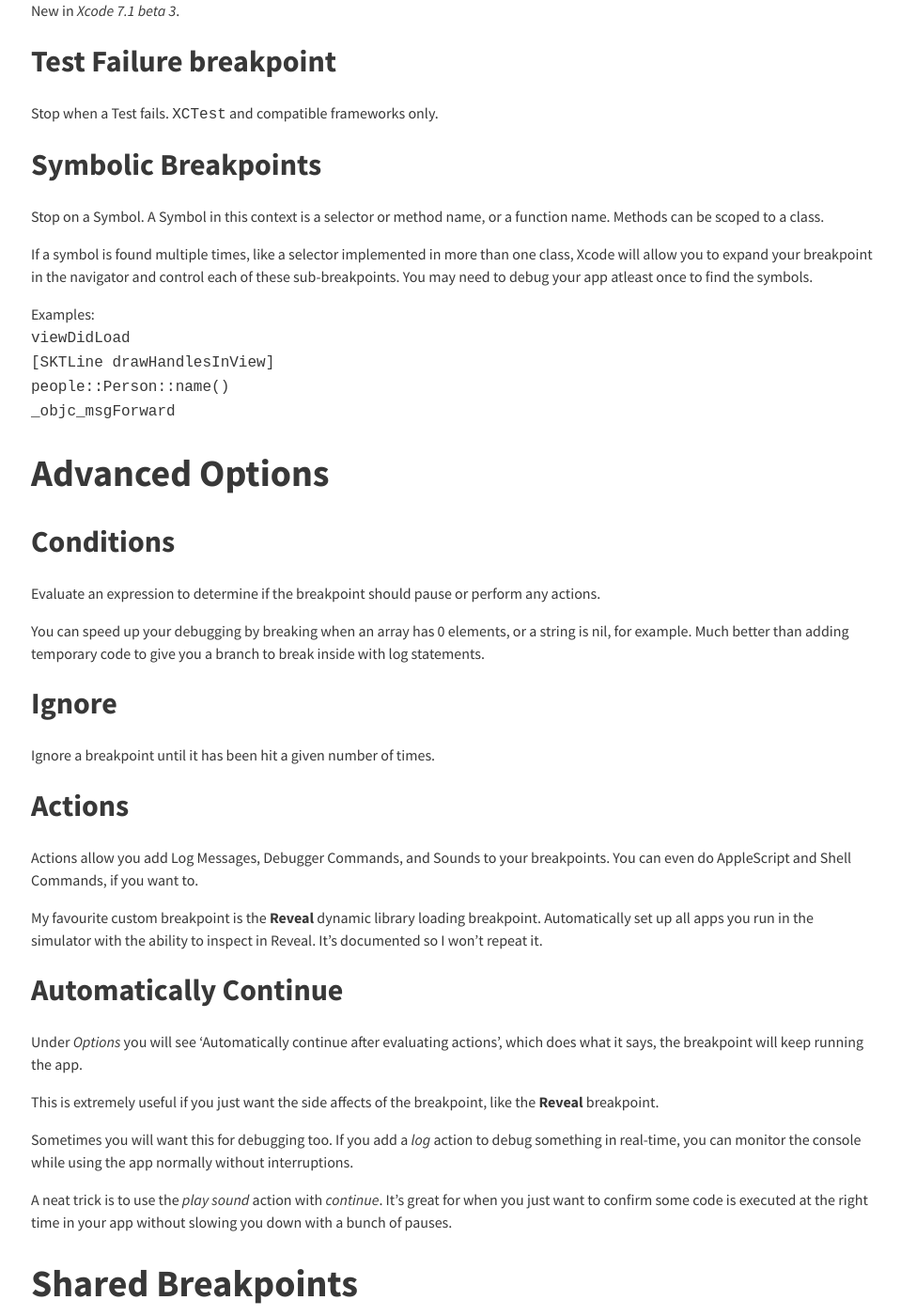
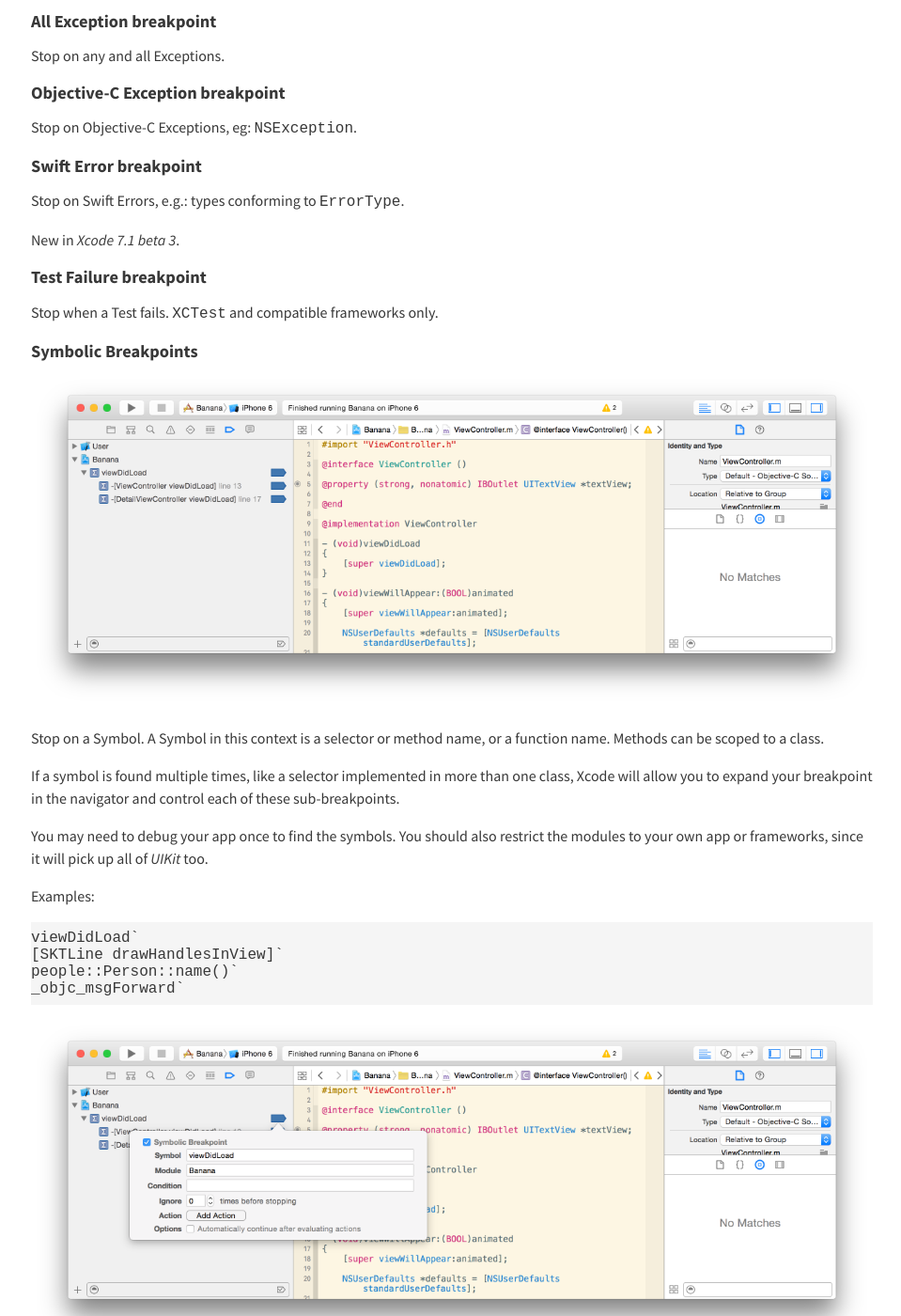
Before and after one commit to Ashton-W/Ashton-W.github.io, a Jekyll site: the page built from _posts/2015-10-14-Breakpoints.md, in a window 1280 px wide and 1400 px high, scrolled down 922 px. Shown: the whole window at 94% size, without its empty margins (159-1118 px from the left). Built offline with Jekyll 4.4.1, drawn with Linux system fonts in a browser that asks for light colours; nearby versions of some CDN libraries; emoji names are drawn with the system emoji font; Markdown is read by kramdown in place of the engine named in the settings; comment, search, counter and statistics services are not loaded; some of the changed text lies outside the part shown.

Commit message:
added screenshots to breakpoints post. minor text changes, formatting.

```diff
--- a/_posts/2015-10-14-Breakpoints.md
+++ b/_posts/2015-10-14-Breakpoints.md
@@ -13,45 +13,54 @@ The Breakpoint Navigator pane in Xcode has almost all the functions for creating
 
 # Types of Breakpoints
 
-## All Exception breakpoint
+#### All Exception breakpoint
 
 Stop on any and all Exceptions.
 
-## Objective-C Exception breakpoint
+#### Objective-C Exception breakpoint
 
 Stop on Objective-C Exceptions, eg: `NSException`.
 
-## Swift Error breakpoint
+#### Swift Error breakpoint
 
 Stop on Swift Errors, e.g.: types conforming to `ErrorType`.
 
 New in *Xcode 7.1 beta 3*.
 
-## Test Failure breakpoint
+#### Test Failure breakpoint
 
 Stop when a Test fails. `XCTest` and compatible frameworks only.
 
-## Symbolic Breakpoints
+#### Symbolic Breakpoints
+
+![Symbolic Breakpoint on viewDidLoad]({{ site.url }}/assets/breakpoints/viewDidLoad.png)
 
 Stop on a Symbol. A Symbol in this context is a selector or method name, or a function name. Methods can be scoped to a class.
 
-If a symbol is found multiple times, like a selector implemented in more than one class, Xcode will allow you to expand your breakpoint in the navigator and control each of these sub-breakpoints. You may need to debug your app atleast once to find the symbols.
+If a symbol is found multiple times, like a selector implemented in more than one class, Xcode will allow you to expand your breakpoint in the navigator and control each of these sub-breakpoints.
+
+You may need to debug your app once to find the symbols. You should also restrict the modules to your own app or frameworks, since it will pick up all of *UIKit* too.
 
 Examples:
-`viewDidLoad`
-`[SKTLine drawHandlesInView]`
-`people::Person::name()`
-`_objc_msgForward`
 
-# Advanced Options
+    viewDidLoad`
+    [SKTLine drawHandlesInView]`
+    people::Person::name()`
+    _objc_msgForward`
 
-## Conditions
+![Symbolic Breakpoint on viewDidLoad scoped to Banana app]({{ site.url }}/assets/breakpoints/viewDidLoad-edit.png)
+
+## Advanced Options
+
+![Editing a Breakpoint]({{ site.url }}/assets/breakpoints/edit.png)
+
+#### Conditions
 
 Evaluate an expression to determine if the breakpoint should pause or perform any actions.
 
 You can speed up your debugging by breaking when an array has 0 elements, or a string is nil, for example. Much better than adding temporary code to give you a branch to break inside with log statements.
 
-## Ignore
+#### Ignore
 
 Ignore a breakpoint until it has been hit a given number of times.
 
@@ -60,10 +69,14 @@ Ignore a breakpoint until it has been hit a given number of times.
 Actions allow you add Log Messages, Debugger Commands, and Sounds to your breakpoints.
 You can even do AppleScript and Shell Commands, if you want to.
 
-My favourite custom breakpoint is the **Reveal** dynamic library loading breakpoint.
-Automatically set up all apps you run in the simulator with the ability to inspect in Reveal. It's documented so I won't repeat it.
+The best part is that you can add multiple actions. So you can have a single breakpoint log a message that counts how many times it has been hit (with the `%H` macro) and also ribbits like a frog. :frog:
 
-## Automatically Continue
+![A Log Message breakpoint]({{ site.url }}/assets/breakpoints/message.png)
+
+My favourite custom breakpoint is the [**Reveal**](http://revealapp.com/) breakpoint.
+Automatically set up all apps you run in the simulator with the ability to inspect views in Reveal. It's [documented](http://support.revealapp.com/kb/getting-started/integrating-reveal-load-reveal-without-changing-your-xcode-project) so I won't repeat it.
+
+#### Automatically Continue
 
 Under *Options* you will see 'Automatically continue after evaluating actions', which does what it says, the breakpoint will keep running the app.
 
```
Also changed, not shown: other parts of _posts/2015-10-14-Breakpoints.md (+3 -1 lines), assets/breakpoints/edit.png (added), assets/breakpoints/message.png (added), assets/breakpoints/navigator.png (added), assets/breakpoints/user.png (added), assets/breakpoints/viewDidLoad-edit.png (added), assets/breakpoints/viewDidLoad.png (added).
